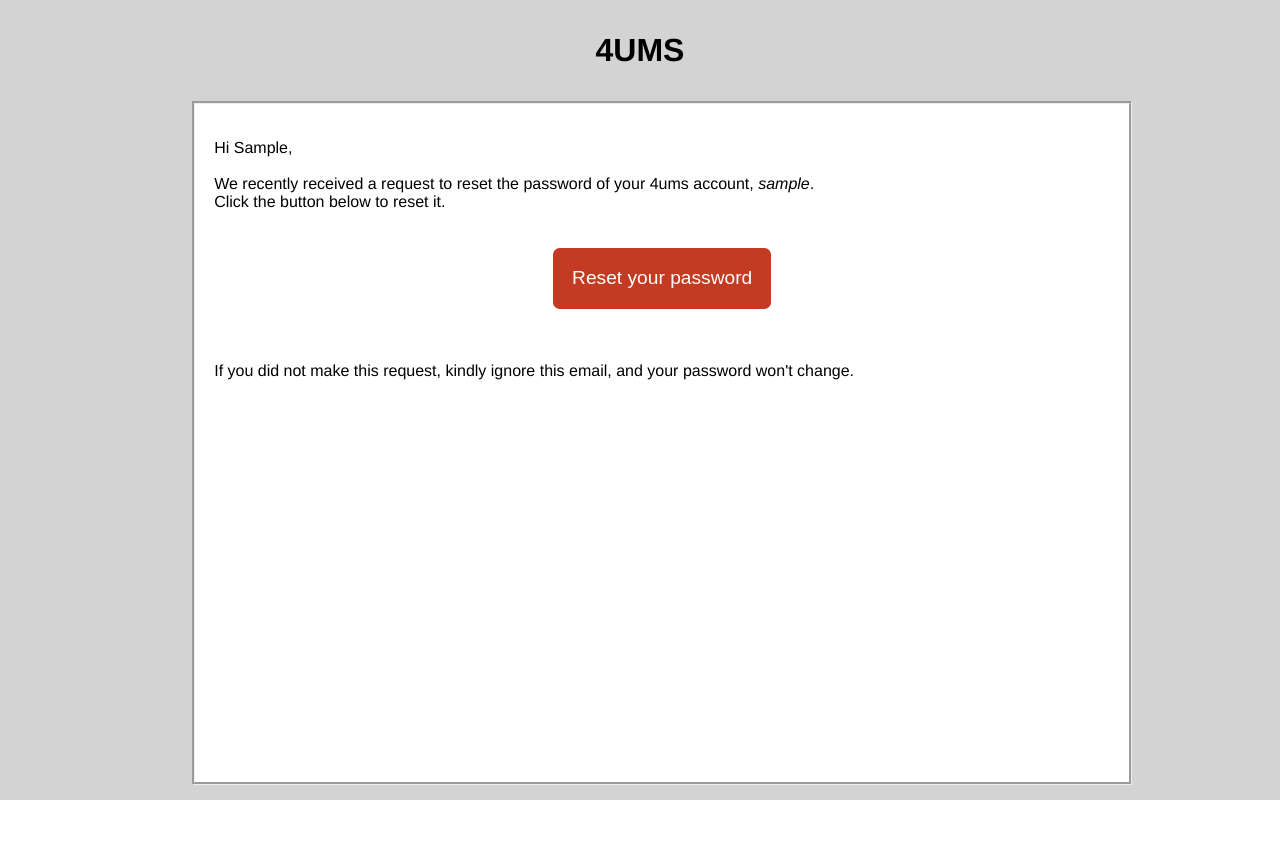
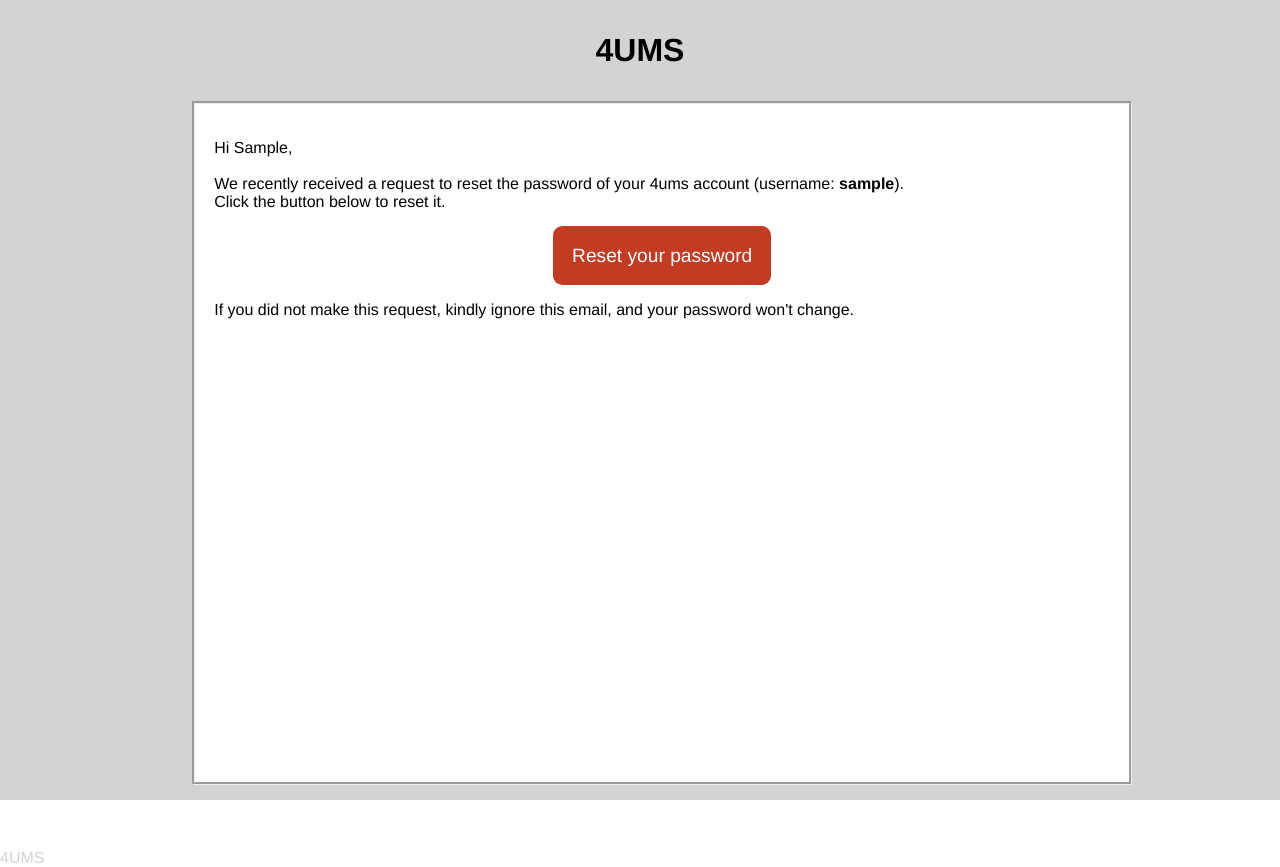
Before and after one commit to sorinburghiu2323/4ums, a Django app: template backend/templates/reset_email.html in a window 1280 px wide. Before the commit the page ends 800 px from the top, so only its background shows below. Run offline with Django 3.2, Linux system fonts and the light colour scheme; the template is opened without the code that fills it: most values are stand-ins (such as "Sample title", 1, 10 or a date in 2020).

Commit message:
emtail template and fixes

```diff
--- a/backend/templates/reset_email.html
+++ b/backend/templates/reset_email.html
@@ -1,4 +1,30 @@
 <html>
+    <head>
+    <style>
+    #button {
+        background-color: #c23b22;
+        color: white;
+        padding: 1em;
+        border-radius: 0.5em;
+        font-size: 1.2em;
+        text-decoration: none;
+    }
+    #button:hover {
+        background-color: #d1513b;
+    }
+
+    #emailcontainer {
+        background-color:white;
+        height:80%;
+        width:70%;
+        margin-left:15%;
+        margin-right:15%;
+        border:groove;
+        padding:1.5%;
+        margin-bottom: 5%;
+    }
+    </style>
+    </head>
     <body style="margin: 0; font-family: Helvetica, sans-serif;">
         <div style="background-color: lightgrey; height: 100%; align-items: center">
             <!-- logo header-->
@@ -7,22 +33,24 @@
             </div>
 
             <!-- email container -->
-            <div style="background-color:white;height:80%;width:70%;margin-left:15%;margin-right:15%;border:groove;padding:1.5%;">
+            <div id="emailcontainer">
                 <p>
                     Hi {{first_name}},<br><br>
-                    We recently received a request to reset the password of your 4ums account, <i>{{username}}</i>.<br>
+                    We recently received a request to reset the password of your 4ums account (username: <b>{{username}}</b>).<br>
                     Click the button below to reset it.
                 </p>
                 <br>
-                <form action="{{url}}" style="text-align: center; width: 100%;">
-                    <input type="submit" value="Reset your password" style="background-color: #c23b22; color: white; padding: 1em; border: solid; border-radius: 0.5em; font-size: 1.2em;">
-                </form>
+                <div style="text-align: center;">
+                    <a href="{{url}}" id="button">Reset your password</a>
+                </div>
                 <br>
                 <p>
                     If you did not make this request, kindly ignore this email, and your password won't change.
                 </p>
             </div>
 
+            <div style="color: lightgrey;">4UMS</div>
+
         </div>
     </body>
 </html>
```
Also changed, not shown: backend/Controllers/user_controller.py (+6 -1 lines), backend/Utils/password_reset.py (+3 -6 lines).
